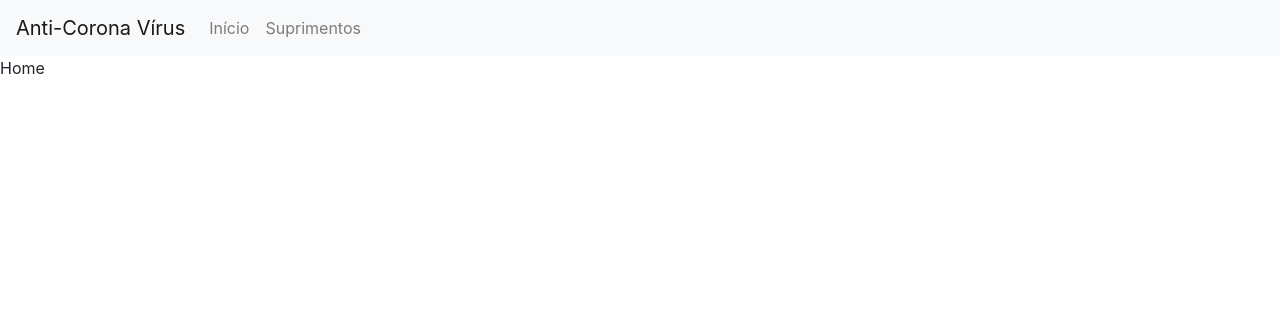
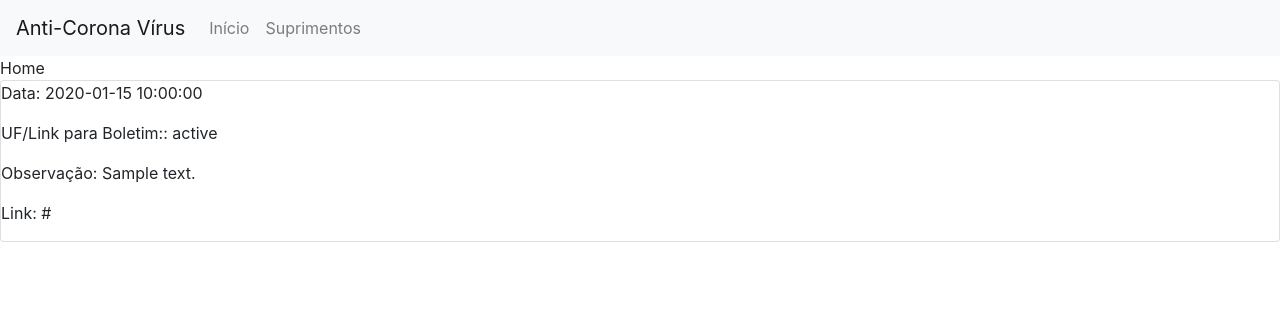
Before and after one commit to shandryll/PPSD_AntiCoronaVirus, a Flask app: template templates/pages/home.html in a window 1280 px wide. Shown: the top 316 px of the page. Run offline with Flask 2, Linux system fonts and the light colour scheme; the template is opened without the code that fills it: most values are stand-ins (such as "Sample title", 1, 10 or a date in 2020); some libraries are stand-ins or nearby versions.

Commit message:
Inserted the obtaining of API data to print in tables on the home page

```diff
--- a/templates/pages/home.html
+++ b/templates/pages/home.html
@@ -3,6 +3,21 @@
 
 {% block content %}
 
-Home
+    Home
+
+    {% for boletim in informacoes %}
+        <div class="row">
+        <div class="col-md-12 column">
+            <div class="card">
+
+            <p class="card_text">Data: <span>{{ boletim['date'] }}</span></p>
+            <p class="card_text">UF/Link para Boletim:: <span>{{ boletim['state'] }}</span></p>
+            <p class="card_text">Observação: <span>{{ boletim['notes'] }}</span></p>
+            <p class="card_text">Link: <span>{{ boletim['url'] }}</span></p>
+
+            </div>
+        </div>
+        </div>
+    {% endfor %}
 
 {% endblock %}
```
